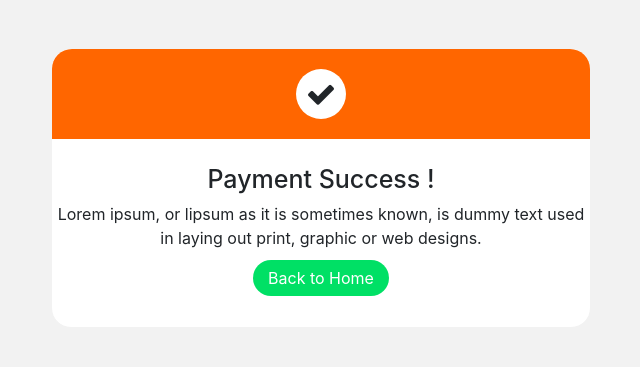
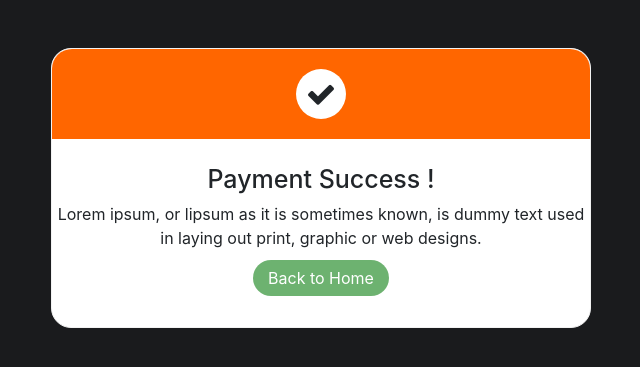
Before and after one commit to muhammadafiq21/VoucherGameShop, a PHP site: page / in a window 1280 px wide. Shown: the top 367 px of the page, without its empty margins (319-959 px from the left). Run offline with PHP 8.4, Linux system fonts and the light colour scheme.

Commit message:
Afiq Commit

```diff
--- a/Confirm Payment/style.css
+++ b/Confirm Payment/style.css
@@ -1,5 +1,5 @@
 body {
-  background: #f2f2f2;
+  background: #1a1b1d;
 }
 
 .payment {
@@ -42,7 +42,7 @@ body {
   color: #fff;
   border-radius: 70px;
   padding: 8px 15px;
-  background: rgb(0, 224, 101);
+  background: #6db270;
   transition: all ease-in-out 0.3s;
 }
 
@@ -50,8 +50,3 @@ body {
   text-decoration: none;
   background: rgb(0, 0, 0);
 }
-
-.dark-mode {
-  background-color: black;
-  color: white;
-}
```
